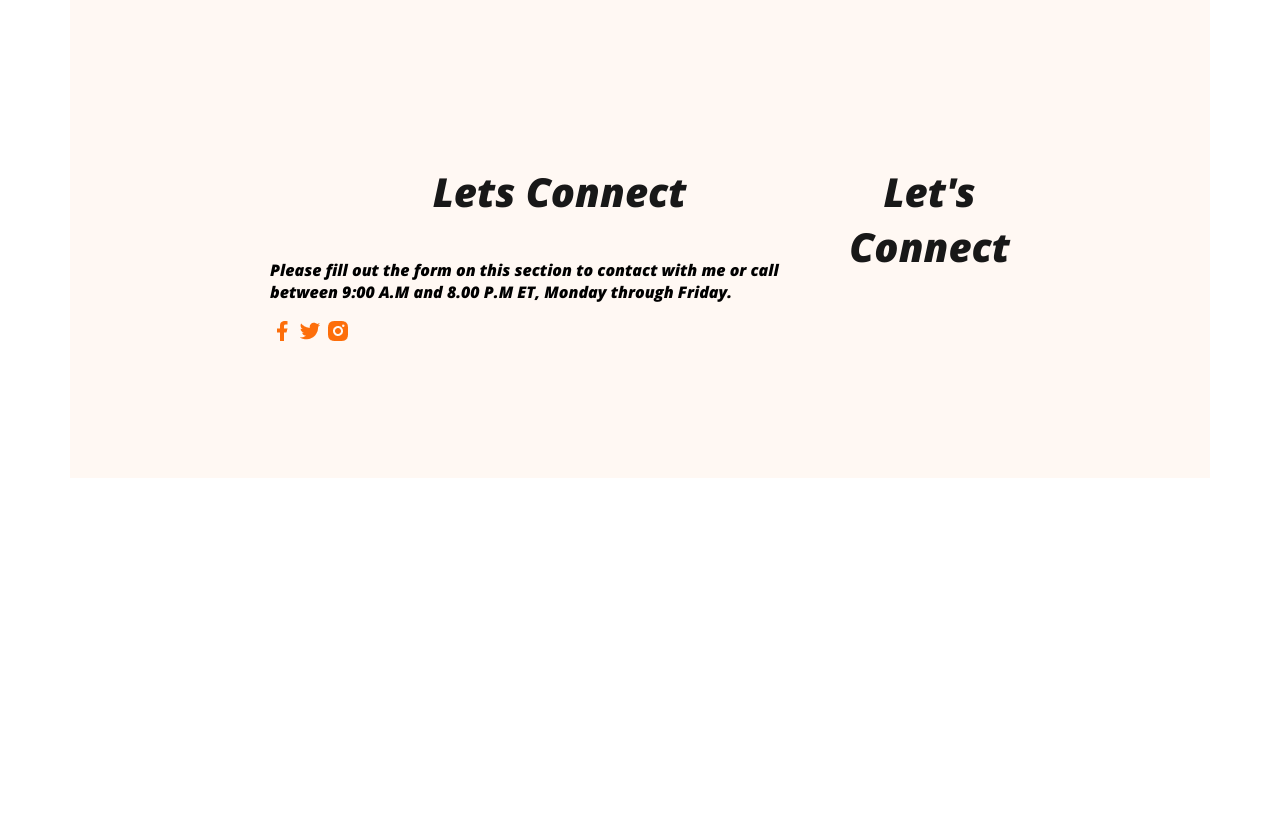
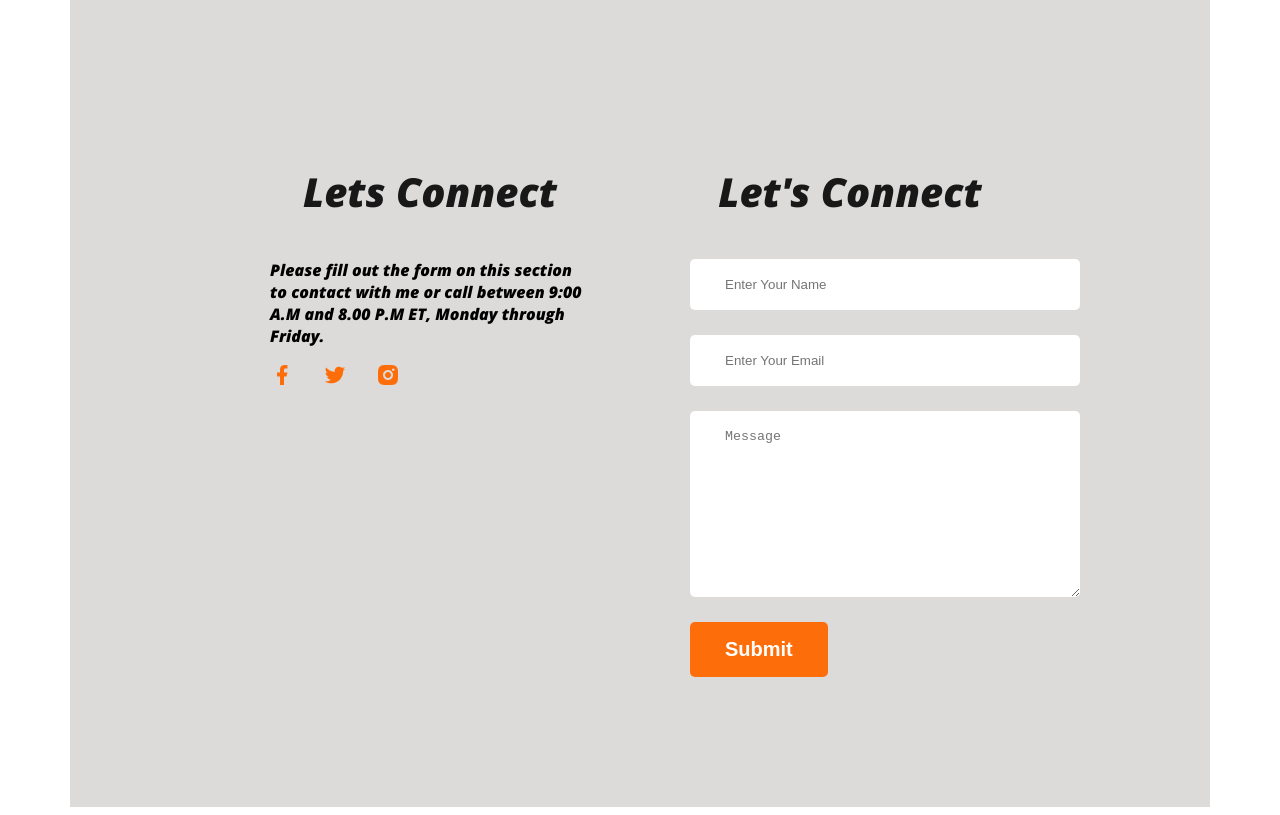
Before and after one commit to web-amk/Web_site-1st, a plain HTML site: page index.html in a window 1280 px wide. Shown: the part 3440-4255 px from the top of the page. Before the commit the page ends 3926 px from the top, so only its background shows below. Drawn offline with nearby package versions, Linux system fonts and the light colour scheme.

Commit message:
footer section contact form

```diff
--- a/index.html
+++ b/index.html
@@ -172,7 +172,13 @@
            </div>
            <div class="footer-column">
                <h3 class="section-title">Let's Connect</h3>
-               <p class="sction-description"></p>
+               <form class="contact" action="">
+                    <input type="text" placeholder="Enter Your Name">
+                    <input type="email" name="" placeholder="Enter Your Email">
+                    <textarea name="" placeholder="Message" id="" cols="30" rows="10"></textarea>
+
+                    <input class="btn-primary" type="submit" value="Submit">
+               </form>
            </div>
      </footer>
 
--- a/styles/portfoli.css
+++ b/styles/portfoli.css
@@ -192,7 +192,27 @@ main section {
 
 footer{
     display: flex;
-    background: #fff8f3;
+    gap: 100px;
+    background: #dddbda;
     margin-top: 100px;
     padding: 130px 200px;
 }
+
+.footer-column{
+    width: 50%;
+}
+
+.social-links a {
+    margin-right: 25px;
+}
+
+.contact input[type="text"], .contact input[type="email"], textarea {
+    display: block;
+    margin-bottom: 25px;
+    padding: 18px 35px;
+    color: #757575;
+    border-radius: 5px;
+    background-color: #ffff;
+    border: 0;
+    width: 100%;
+}
```
